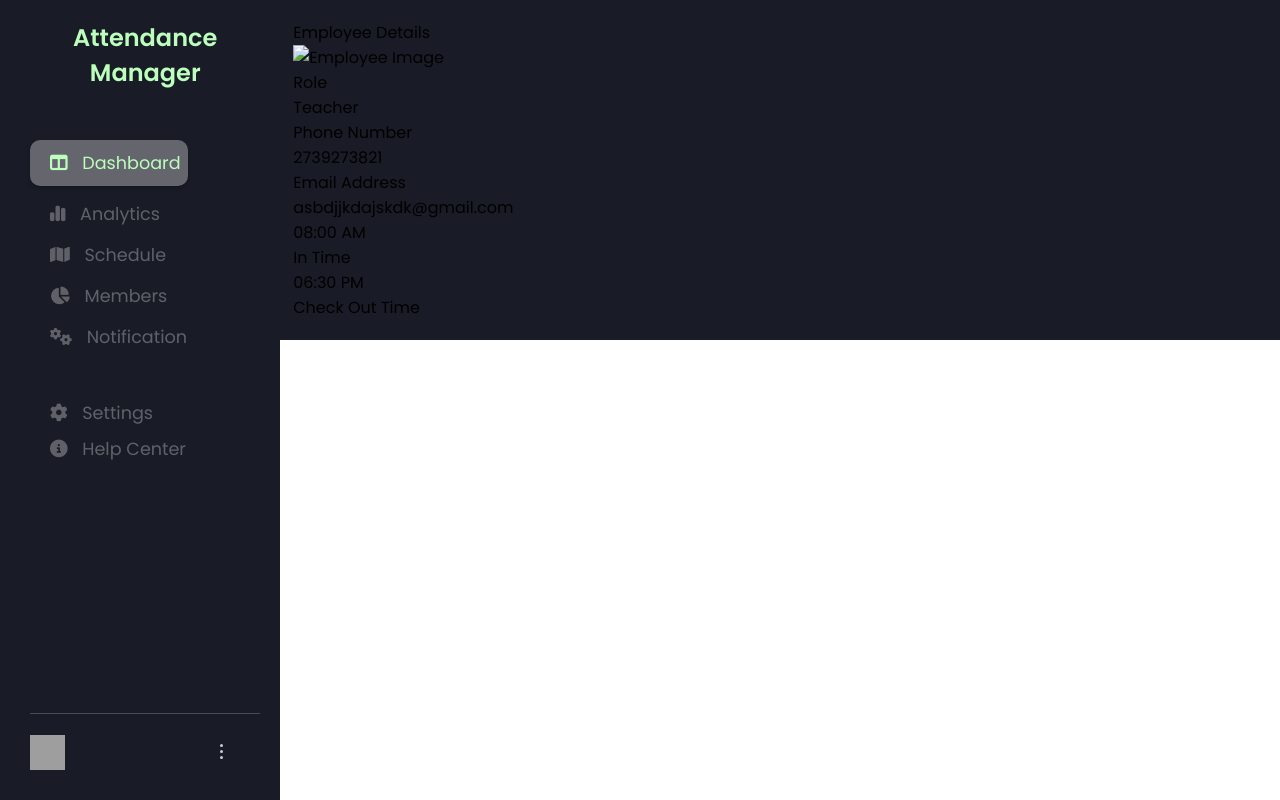
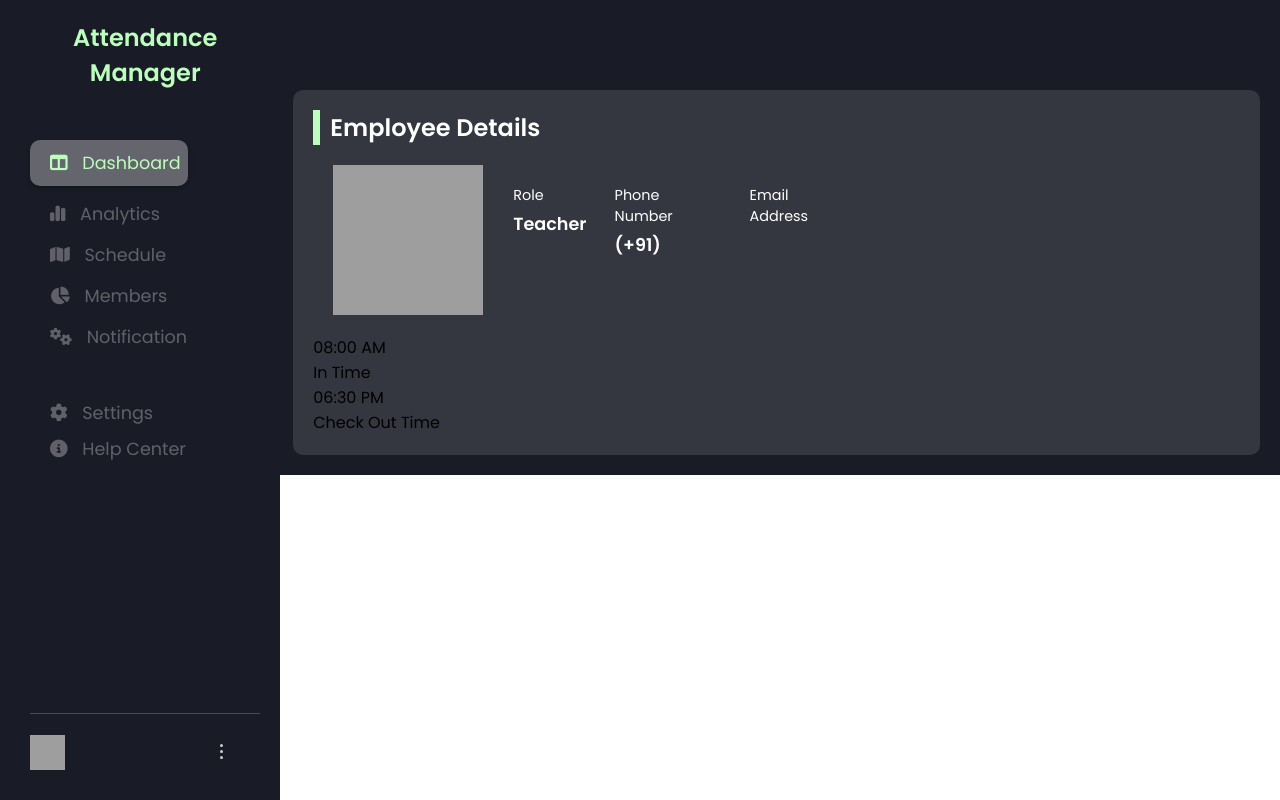
Before and after one commit to Harikesh-14/Express-JS-Projects, a Node server app: template AttendanceManagement/views/dashboard.ejs in a window 1280 px wide. Run offline with Node 20, Linux system fonts and the light colour scheme; the template is opened without the code that fills it, so the values that code supplies are empty; some libraries are stand-ins or nearby versions; grey boxes are pictures that could not be loaded.

Commit message:
Changes in the dashboard

```diff
--- a/AttendanceManagement/Routes/circuit.js
+++ b/AttendanceManagement/Routes/circuit.js
@@ -21,9 +21,12 @@
         if(userDetails){
             // we can directly access the table values. It is not mandatory to be specified in the userDetails block
             const firstName = userDetails.firstName;
+            const lastName = userDetails.lastName;
+            const emailID = userDetails.emailID;
+            const phoneNumber = userDetails.phoneNumber;
             const teacherID = userDetails.teacherID;
             // res.send(`Welcome ${firstName}! You are from ${location}`);
-            res.render('dashboard', {firstName, teacherID}) // don't use forward slash
+            res.render('dashboard', {firstName, teacherID, lastName, emailID, phoneNumber}) // don't use forward slash
         } else{
             res.send(`Login Failed`)
         }
--- a/AttendanceManagement/db/teachersDetails.js
+++ b/AttendanceManagement/db/teachersDetails.js
@@ -2,7 +2,7 @@
 
 const teacherDetailSchema = new mongoose.Schema({
     firstName: String,
-    LastName: String,
+    lastName: String,
     emailID: String,
     teacherID: String,
     phoneNumber: Number,
--- a/AttendanceManagement/public/css/dashboard.css
+++ b/AttendanceManagement/public/css/dashboard.css
@@ -150,6 +150,71 @@
     margin-left: 21.35%;
     padding: 20px;
     background-color: #191c27;
+    display: flex;
+    flex-direction: column;
+}
+
+.rightComp .firstSection{
+    background-color: #cccccc27;
+    margin-top: 70px;
+    border-radius: 10px;
+    padding: 20px;
+}
+
+.rightComp .firstSection>p{
+    color: #fff;
+    padding: 0 0 0 10px;
+    font-size: 1.5rem;
+    font-weight: bold;
+    border-left: 7px solid rgb(188, 255, 188);
+    /* border-left-color: rgb(188, 255, 188); */
+}
+
+.rightComp .firstSection .empDetails{
+    display: flex;
+    flex-direction: row;
+    padding: 20px;
+}
+
+.rightComp .firstSection .empDetails img{
+    height: 150px;
+    width: 150px;
+}
+
+.rightComp .firstSection .empDetails .nameAndDetails{
+    padding: 0 20px 0 30px;
+}
+
+.rightComp .firstSection .empDetails .nameAndDetails>p{
+    font-size: 1.5rem;
+    color: #fff;
+}
+
+.firstSection .empDetails .nameAndDetails .boxes{
+    width: 120%;
+    display: flex;
+    flex-direction: row;
+    justify-content: space-between;
+    padding: 20px 0;
+}
+
+.firstSection .empDetails .nameAndDetails .boxes .box{
+    width: 30%;
+    color: #fff;
+}
+
+.firstSection .empDetails .nameAndDetails .boxes .box:nth-child(1){
+    margin-right: -10%;
+}
+
+.firstSection .empDetails .nameAndDetails .boxes .box p:nth-child(1){
+    font-size: .9rem;
+}
+
+.firstSection .empDetails .nameAndDetails .boxes .box p:nth-child(2){
+    margin-top: 5px;
+    font-size: 1.1rem;
+    font-weight: bold;
 }
 
 .hide{
--- a/AttendanceManagement/views/dashboard.ejs
+++ b/AttendanceManagement/views/dashboard.ejs
@@ -66,24 +66,28 @@
                 <div class="empDetails">
 
                     <!-- image of the faculty -->
-                    <img src="#" alt="Employee Image">
+                    <img src="pics/loginAvatar.png" alt="Employee Image">
 
                     <!-- main box of necessary details -->
                     <div class="nameAndDetails">
+                        <p><%= firstName %> <%= lastName %></p>
+
+                        <div class="boxes">
                             <!-- role of the employee -->
-                        <div class="role">
+                            <div class="box">
                                 <p>Role</p>
                                 <p>Teacher</p>
                             </div>
                             <!-- phone number of the employee -->
-                        <div class="phoneNumber">
+                            <div class="box">
                                 <p>Phone Number</p>
-                            <p>2739273821</p>
+                                <p>(+91) <%= phoneNumber %></p>
                             </div>
                             <!-- email address of the employee -->
-                        <div class="role">
+                            <div class="box">
                                 <p>Email Address</p>
-                            <p>asbdjjkdajskdk@gmail.com</p>
+                                <p><%= emailID %></p>
+                            </div>
                         </div>
                     </div>
                 </div>
```
Lines whose indentation alone changed are shown as unchanged.
